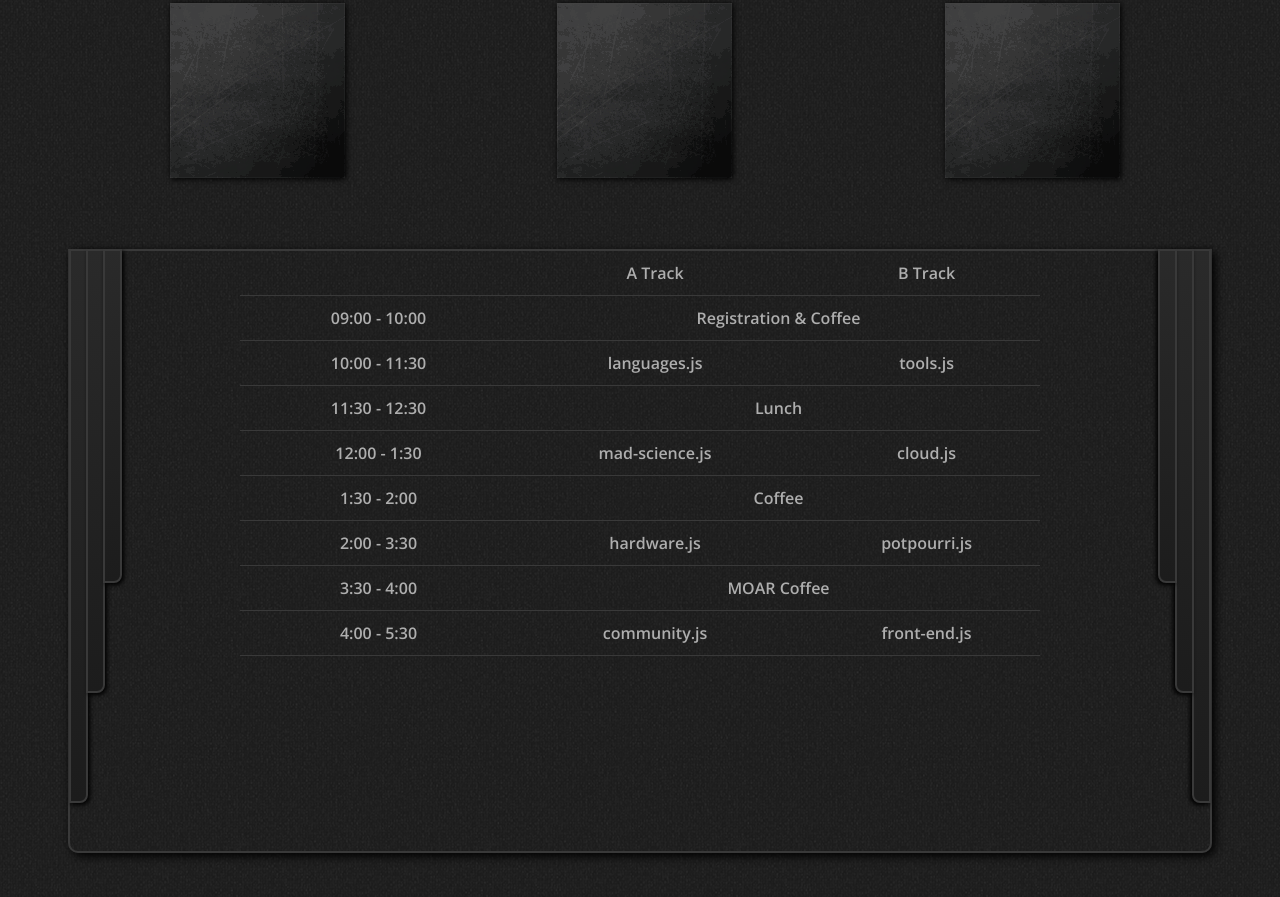
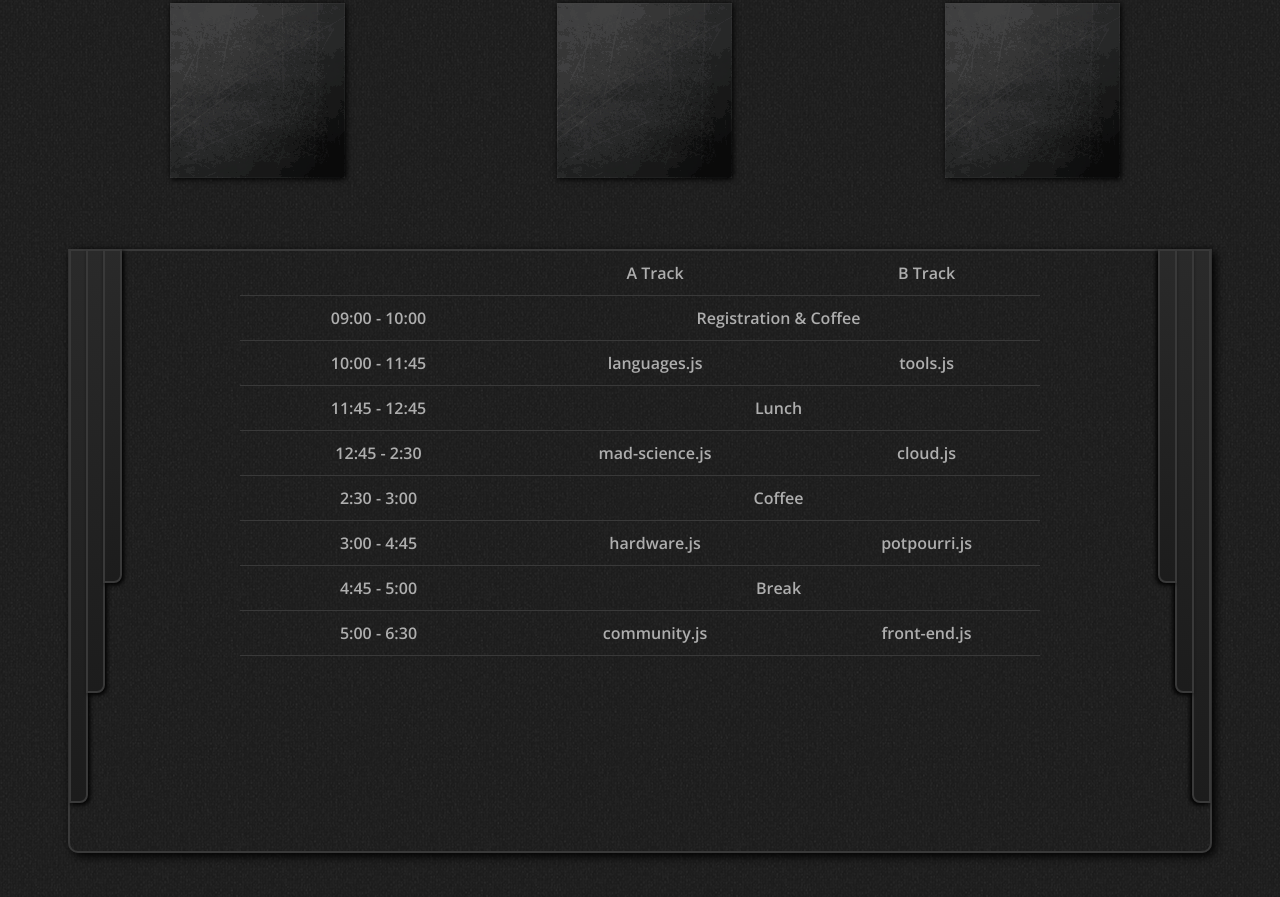
Before and after one commit to EmpireJS/2012.empirejs.org, a website: page public/index.html in a window 1280 px wide. Shown: the part 2895-3792 px from the top of the page. Drawn offline with nearby package versions, Linux system fonts and the light colour scheme.

Commit message:
[doc] Update schedule times

```diff
--- a/public/index.html
+++ b/public/index.html
@@ -137,25 +137,25 @@
             <td>09:00 - 10:00</td> <td colspan="2">Registration &amp; Coffee</td>
           </tr>
           <tr>
-            <td>10:00 - 11:30</td> <td>languages.js</td> <td>tools.js</td>
+            <td>10:00 - 11:45</td> <td>languages.js</td> <td>tools.js</td>
           </tr>
           <tr>
-            <td>11:30 - 12:30</td> <td colspan="2">Lunch</td>
+            <td>11:45 - 12:45</td> <td colspan="2">Lunch</td>
           </tr>
           <tr>
-            <td>12:00 - 1:30</td> <td>mad-science.js</td> <td>cloud.js</td>
+            <td>12:45 - 2:30</td> <td>mad-science.js</td> <td>cloud.js</td>
           </tr>
           <tr>
-            <td>1:30 - 2:00</td> <td colspan="2">Coffee</td>
+            <td>2:30 - 3:00</td> <td colspan="2">Coffee</td>
           </tr>
           <tr>
-            <td>2:00 - 3:30</td> <td>hardware.js</td> <td>potpourri.js</td>
+            <td>3:00 - 4:45</td> <td>hardware.js</td> <td>potpourri.js</td>
           </tr>
           <tr>
-            <td>3:30 - 4:00</td> <td colspan="2">MOAR Coffee</td>
+            <td>4:45 - 5:00</td> <td colspan="2">Break</td>
           </tr>
           <tr>
-            <td>4:00 - 5:30</td> <td>community.js</td> <td>front-end.js</td>
+            <td>5:00 - 6:30</td> <td>community.js</td> <td>front-end.js</td>
           </tr>
         </table>
 
```
